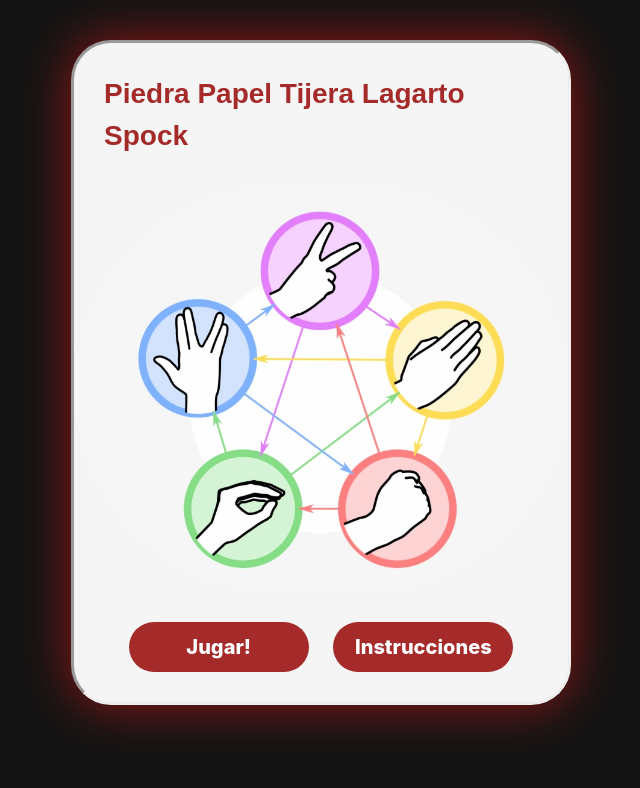
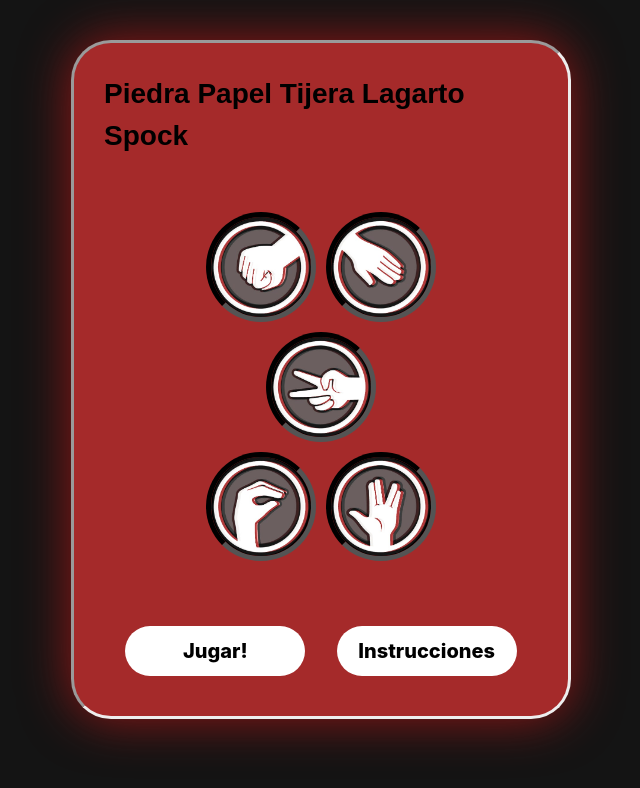
Before and after one commit to fabriciomarote/Piedra-papel-tijera-largarto-spock, a React (Create React App) app in the folder tp-integrador/: page / in a window 1280 px wide. Shown: the top 788 px of the page, without its empty margins (319-959 px from the left). Built offline with nearby package versions, Linux system fonts and the light colour scheme.

Commit message:
Se modifica y cambia estilo de componente MainPage

```diff
--- a/tp-integrador/src/components/MainPage.jsx
+++ b/tp-integrador/src/components/MainPage.jsx
@@ -1,6 +1,11 @@
 import { useContext } from 'react';
 import img from '../images/juego.png';
 import Modal from "./Modal"
+import imgRock from '../images/rock-user.jpeg';
+import imgPaper from '../images/paper-user.jpeg';
+import imgScissors from '../images/scissors-user.jpeg';
+import imgLizard from '../images/lizard-user.jpeg';
+import imgSpock from '../images/spock-user.jpeg';
 import '../styles/MainPage.css';
 import { Context } from './Context';
 import { useNavigate } from "react-router-dom";
@@ -17,8 +22,18 @@ const MainPage = () => {
               <div className='title'>
                 Piedra Papel Tijera Lagarto Spock
               </div>
-              <div className='image-juego'>
-                <img className='imagen' src={img} alt="imagen"/>
+              <div className='images-game'>
+                <div className='box-top-images'>
+                  <img className='img-mp' src={imgRock} alt="imagen"/>
+                  <img className='img-mp' src={imgPaper} alt="imagen"/>
+                </div>
+                <div className='box-medium-images'>
+                  <img className='img-mp' src={imgScissors} alt="imagen"/>
+                </div>
+                <div className='box-bottom-images'>
+                  <img className='img-mp' src={imgLizard} alt="imagen"/>
+                  <img className='img-mp' src={imgSpock} alt="imagen"/>
+                </div>
               </div>
               <div className='buttons'>
                 <button type="submit" onClick={goPlayGame} className="btn-btn btn-info btn-mp">Jugar!</button>
--- a/tp-integrador/src/styles/MainPage.css
+++ b/tp-integrador/src/styles/MainPage.css
@@ -13,7 +13,7 @@ body {
     align-items: center;
     border-style:inset;
     border-radius: 40px;
-    background-color: whitesmoke;
+    background-color: brown;
     width: 500px;
     height: 100%;
     box-shadow: 0px 0px 50px
@@ -27,13 +27,34 @@ body {
     font-size: 28px;
     font-weight: 900;
     font-family:fantasy;
-    color: brown;
+    color: rgb(0, 0, 0);
 }
 
 .imagen {
     height: 100%;
     width: 100%;
     border-radius: 250px;
+}
+
+.images-game {
+    display: grid;
+    justify-content: center;
+    padding: 20px;
+}
+
+.box-top-images, .box-medium-images, .box-bottom-images {
+    display: flex;
+    justify-content: center;
+    align-items: center;
+}
+
+.img-mp {
+    width: 110px;
+    border-radius: 100px;
+    border-style: inset;
+    border-width: 5px;
+    border-color: rgb(0, 0, 0);
+    margin: 5px;
 }
 
 .buttons {
@@ -46,13 +67,16 @@ body {
     height: 50px;
     width: 180px;
     border-radius: 30px;
-    background-color: brown;
+    background-color: white;
     font-size: 20px;
     font-weight: 800;
     border-style: none;
+    color: black;
+    margin: 10px;
 }
 
-.btn-mp:hover {
+.btn-mp:focus, .btn-mp:hover, .btn-mp:active {
+    background-color: white;
+    color: black;
     transform: scale(1.1);
-    background-color: brown;
 }
```
